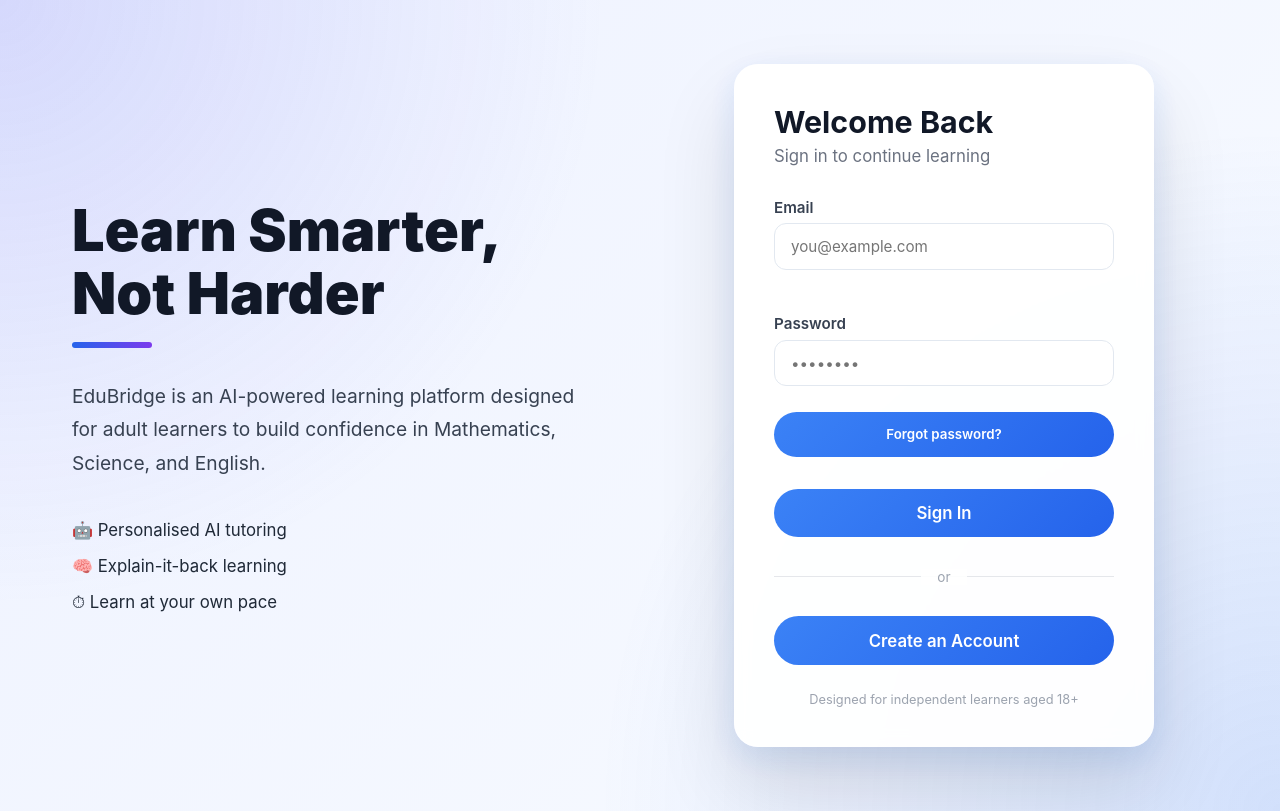
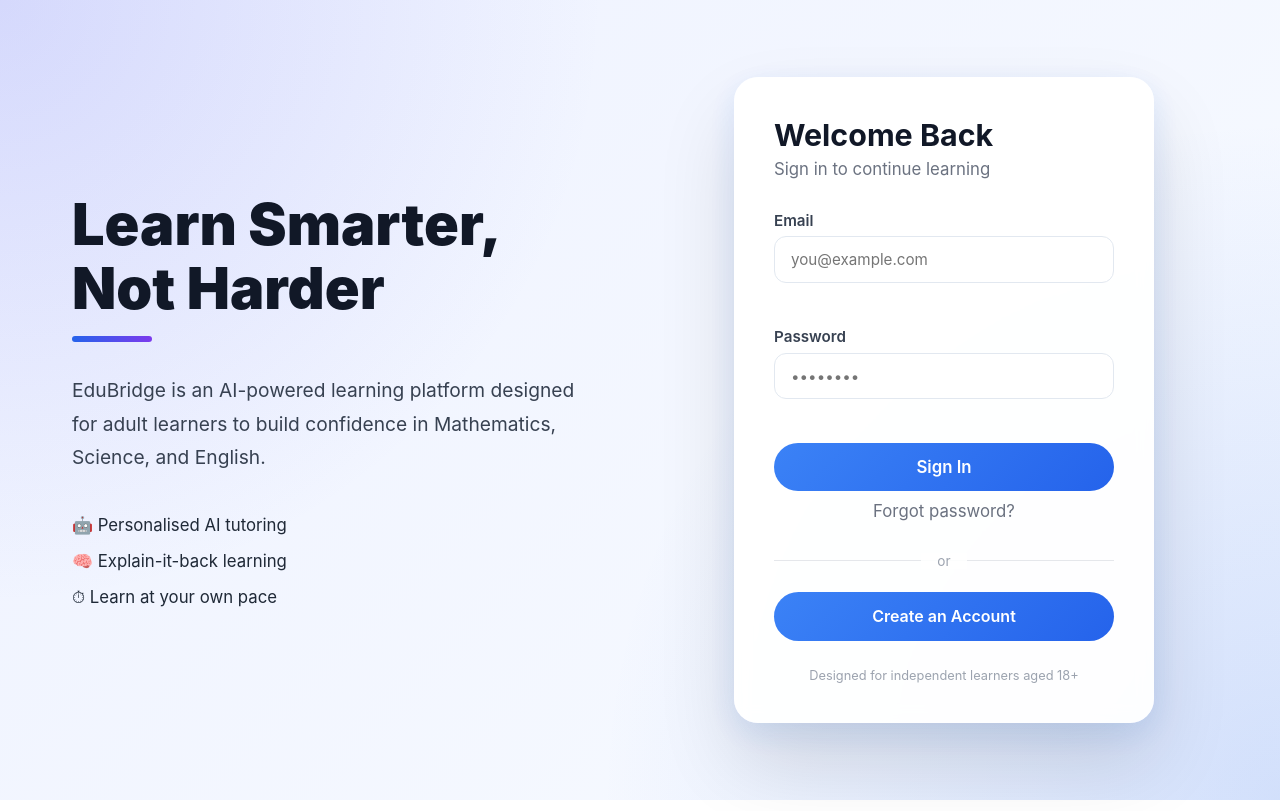
Before and after one commit to Maimuna25/EduBridge-FYP, a React app in the folder frontend/: page /login in a window 1280 px wide. Built offline with nearby package versions, Linux system fonts and the light colour scheme; no server answers; the HTML template or start-up script is replaced by a standard one.

Commit message:
Fixed css for log in form

```diff
--- a/frontend/src/components/Form.jsx
+++ b/frontend/src/components/Form.jsx
@@ -3,15 +3,12 @@
 import api from "../api";
 import { ACCESS_TOKEN, REFRESH_TOKEN } from "../constants";
 import "../styles/Form.css";
-// import LoadingIndicator from "./LoadingIndicator";
 
 export default function Form({ route, method, variant = "card" }) {
   const navigate = useNavigate();
 
-  // backend expects username/password (even if UI says "Email")
   const [username, setUsername] = useState("");
   const [password, setPassword] = useState("");
-
   const [loading, setLoading] = useState(false);
 
   const isLogin = method === "login";
@@ -28,12 +25,10 @@
       const res = await api.post(route, { username, password });
 
       if (isLogin) {
-        // ✅ original “logic engine” behavior
         localStorage.setItem(ACCESS_TOKEN, res.data.access);
         localStorage.setItem(REFRESH_TOKEN, res.data.refresh);
-        navigate("/dashboard"); // or "/" if you prefer
+        navigate("/dashboard");
       } else {
-        // ✅ original behavior: after register go to login
         navigate("/login");
       }
     } catch (error) {
@@ -43,7 +38,6 @@
     }
   };
 
-  // ===== Card UI (your new design) =====
   if (variant === "card") {
     return (
       <div className="login-card">
@@ -51,7 +45,10 @@
         <span className="login-card-subtitle">{subtitle}</span>
 
         <form onSubmit={handleSubmit}>
-          <label className="login-label">{isLogin ? "Email" : "Username"}</label>
+          {/* EMAIL */}
+          <label className="login-label">
+            {isLogin ? "Email" : "Username"}
+          </label>
           <input
             className="login-input"
             type="text"
@@ -62,6 +59,7 @@
             required
           />
 
+          {/* PASSWORD */}
           <label className="login-label">Password</label>
           <input
             className="login-input"
@@ -73,21 +71,12 @@
             required
           />
 
-          {isLogin && (
-            <div className="forgot-password">
-              <button
-                type="button"
-                className="link-btn"
-                onClick={() => navigate("/forgot-password")}
-              >
-                Forgot password?
-              </button>
-            </div>
-          )}
-
-          {/* {loading && <LoadingIndicator />} */}
-
-          <button className="primary-btn full" type="submit" disabled={loading}>
+          {/* SIGN IN BUTTON */}
+          <button
+            className="auth-primary-btn auth-full"
+            type="submit"
+            disabled={loading}
+          >
             {loading
               ? isLogin
                 ? "Signing in..."
@@ -97,18 +86,30 @@
               : "Create Account"}
           </button>
 
+          {/* FORGOT PASSWORD (FIXED) */}
+          {isLogin && (
+            <div className="auth-forgot-text">
+              <span onClick={() => navigate("/forgot-password")}>
+                Forgot password?
+              </span>
+            </div>
+          )}
+
+          {/* DIVIDER */}
           <div className="divider">
             <span>or</span>
           </div>
 
+          {/* REGISTER */}
           <button
             type="button"
-            className="secondary-btn full"
+            className="auth-secondary-btn auth-full"
             onClick={() => navigate(isLogin ? "/register" : "/login")}
           >
             {isLogin ? "Create an Account" : "Go to Login"}
           </button>
 
+          {/* FOOTNOTE */}
           <small className="login-footnote">
             Designed for independent learners aged 18+
           </small>
@@ -117,19 +118,15 @@
     );
   }
 
-  // ===== fallback simple layout =====
   return (
     <form onSubmit={handleSubmit}>
       <input
         value={username}
         onChange={(e) => setUsername(e.target.value)}
-        placeholder="username"
       />
       <input
         value={password}
         onChange={(e) => setPassword(e.target.value)}
-        placeholder="password"
-        type="password"
       />
       <button type="submit">{isLogin ? "Login" : "Register"}</button>
     </form>
--- a/frontend/src/styles/Form.css
+++ b/frontend/src/styles/Form.css
@@ -1,36 +1,98 @@
-.form-container {
-  display: flex;
-  flex-direction: column;
-  align-items: center;
-  justify-content: center;
-  margin: 50px auto;
-  padding: 20px;
-  border-radius: 8px;
-  box-shadow: 0 4px 6px rgba(0, 0, 0, 0.1);
-  max-width: 400px;
+/* ===== AUTH PRIMARY BUTTON ===== */
+.auth-primary-btn {
+  width: 100%;
+  margin-top: 1.5rem;
+  padding: 1rem;
+
+  font-size: 1.05rem;
+  font-weight: 700;
+  color: #ffffff;
+
+  background: linear-gradient(135deg, #2563eb, #1d4ed8);
+  border: none;
+  border-radius: 14px;
+
+  cursor: pointer;
+  transition: transform 0.15s ease, box-shadow 0.15s ease;
 }
 
-.form-input {
-  width: 90%;
-  padding: 10px;
-  margin: 10px 0;
-  border: 1px solid #ccc;
-  border-radius: 4px;
-  box-sizing: border-box;
+.auth-primary-btn:hover {
+  transform: translateY(-2px);
+  box-shadow: 0 18px 35px rgba(37, 99, 235, 0.35);
 }
 
-.form-button {
-  width: 95%;
-  padding: 10px;
-  margin: 20px 0;
-  background-color: #007bff;
-  color: white;
-  border: none;
-  border-radius: 4px;
-  cursor: pointer;
-  transition: background-color 0.2s ease-in-out;
+.auth-primary-btn:disabled {
+  opacity: 0.7;
+  cursor: not-allowed;
 }
 
-.form-button:hover {
-  background-color: #0056b3;
+/* ===== AUTH SECONDARY BUTTON ===== */
+.auth-secondary-btn {
+  width: 100%;
+  padding: 0.95rem;
+
+  font-size: 1rem;
+  font-weight: 600;
+
+  background: #eef2ff;
+  color: #1e3a8a;
+
+  border: 1px solid #c7d2fe;
+  border-radius: 14px;
+
+  cursor: pointer;
+  transition: background 0.2s ease;
 }
+
+.auth-secondary-btn:hover {
+  background: #e0e7ff;
+}
+
+/* ===== FULL WIDTH ===== */
+.auth-full {
+  width: 100%;
+}
+
+/* ===== FORGOT PASSWORD TEXT ===== */
+.auth-forgot-text {
+  text-align: center;
+  margin-top: 0.6rem;
+  margin-bottom: 0.4rem;
+}
+
+.auth-forgot-text span {
+  font-size: 0.85rem;
+  color: #6b7280;
+  cursor: pointer;
+  transition: color 0.2s ease;
+}
+
+.auth-forgot-text span:hover {
+  color: #2563eb;
+  text-decoration: underline;
+}
+
+/* ===== DIVIDER ===== */
+.divider {
+  margin: 1.8rem 0 1.4rem;
+  text-align: center;
+  position: relative;
+}
+
+.divider span {
+  background: #ffffff;
+  padding: 0 1rem;
+  font-size: 0.85rem;
+  color: #9ca3af;
+}
+
+.divider::before {
+  content: "";
+  position: absolute;
+  top: 50%;
+  left: 0;
+  right: 0;
+  height: 1px;
+  background: #e5e7eb;
+  z-index: -1;
+}
```
